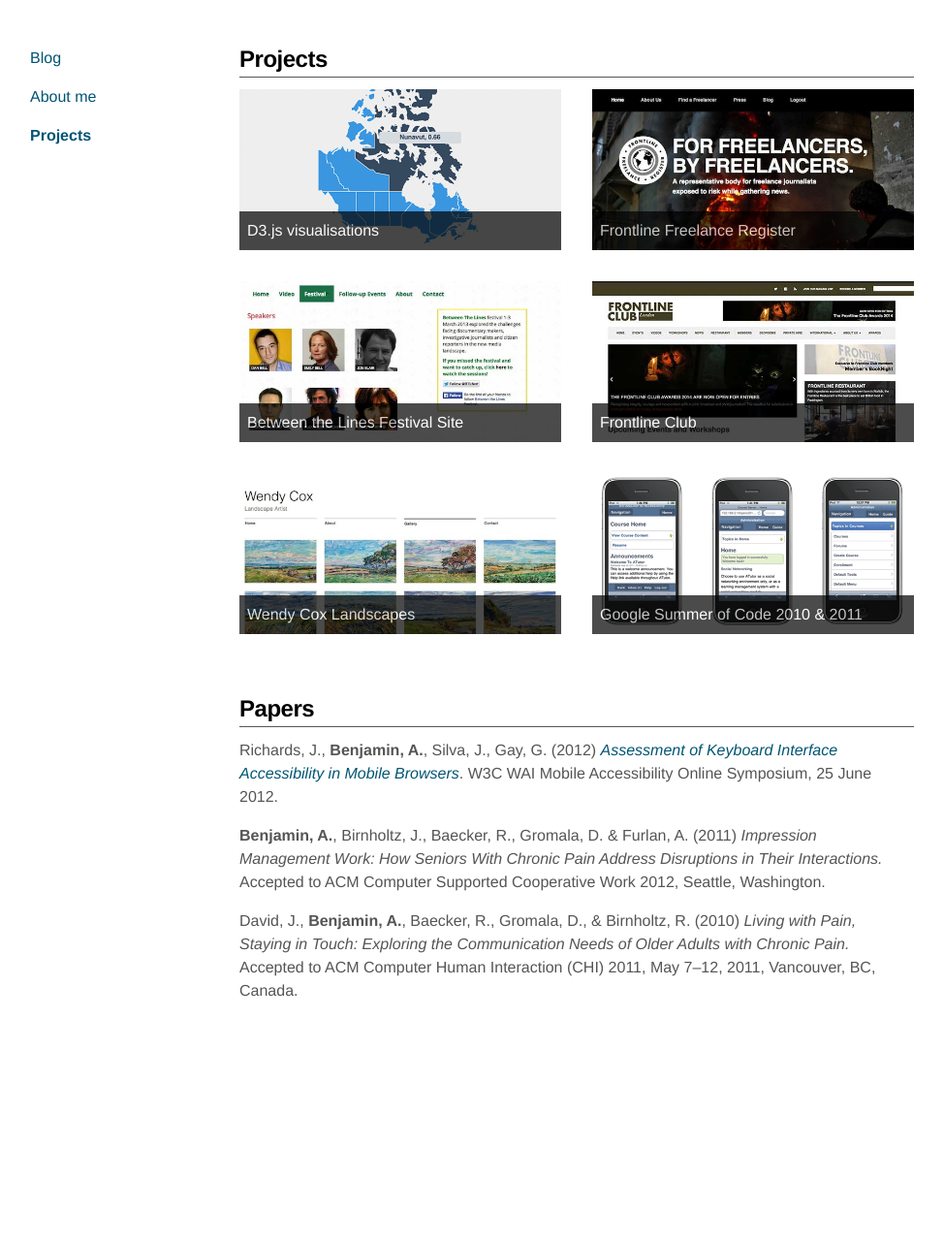
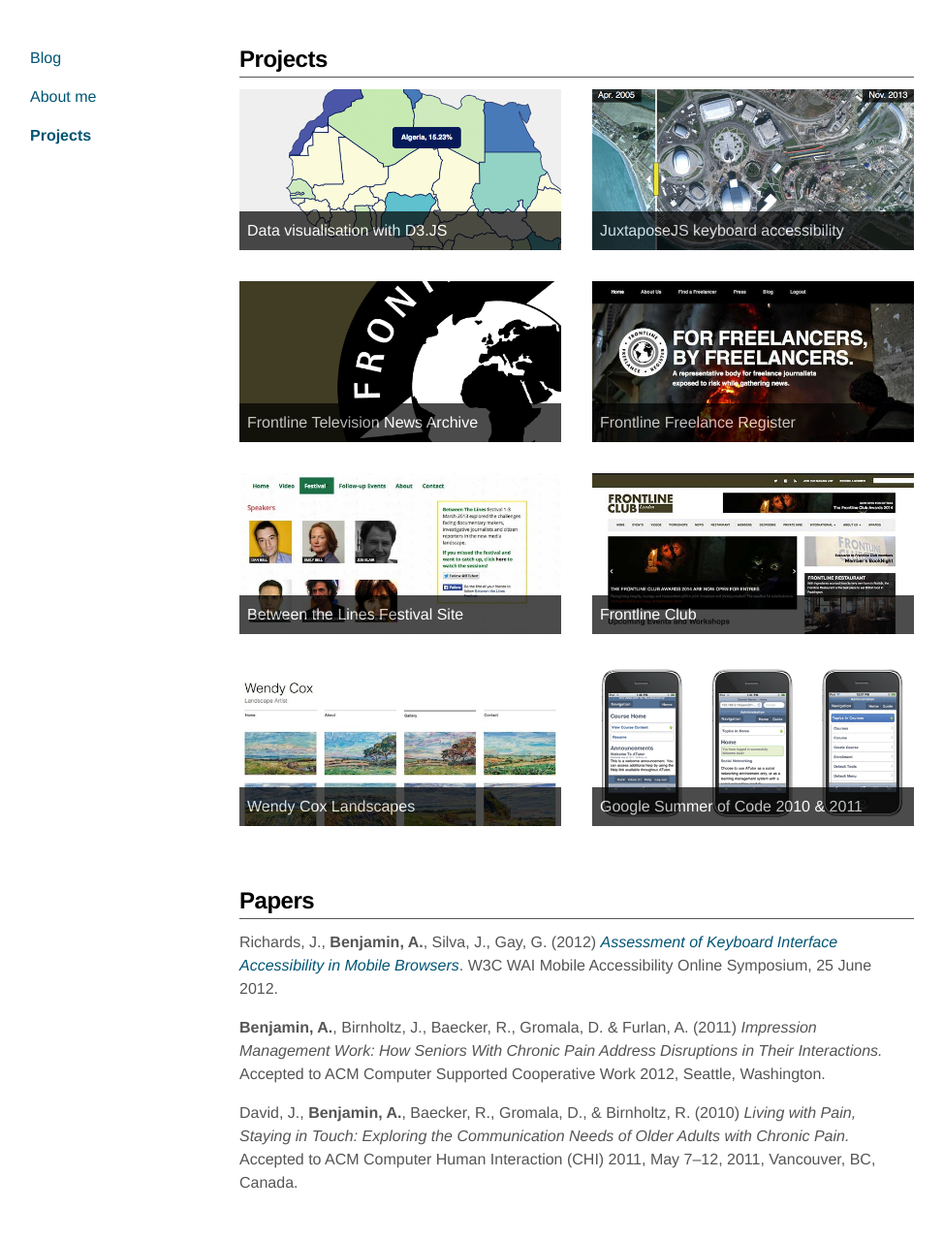
Before and after one commit to radiocontrolled/benj.info, a Jekyll site: the page projects/index.html, which Jekyll copies as it is, in a window 1280 px wide. Shown: the whole page at 97% size, without its empty margins (161-1135 px from the left). Built offline with Jekyll 4.4.1, drawn with Linux system fonts in a browser that asks for light colours; before the commit the page ends 1082 px from its top, so only the background shows below that.

Commit message:
updating links

```diff
--- a/projects/index.html
+++ b/projects/index.html
@@ -24,6 +24,40 @@
 				<section id="projects" class="slideDown">
 					<h3>Projects</h3>
 					<ul id="2up" class="grid">
+						 <li>
+							<div class="wrapper">
+								<a href="http://radiocontrolled.github.io" target="_blank">
+									<img src="../assets/D3.png" alt="Choropleth map"/>
+
+									<span class="b-text" >
+									Data visualisation with D3.JS
+									</span>
+								</a>
+							</div>
+						</li>
+
+						 <li>
+							<div class="wrapper">
+								<a href="http://benj.info/2014/11/05/juxtapose.html" target="_blank">
+									<img src="../assets/keyboardA11y.png" alt="JuxtaposeJS slider with keyboard focus indicator"/>
+
+									<span class="b-text" >
+									JuxtaposeJS keyboard accessibility
+									</span>
+								</a>
+							</div>
+						</li>
+						  <li>
+							<div class="wrapper">
+								<a href="http://195.11.186.114/authentication/login/" target="_blank">
+									<img src="../assets/archive.png" alt="Frontline Television News logo"/>
+
+									<span class="b-text" >
+									Frontline Television News Archive
+									</span>
+								</a>
+							</div>
+						</li>
 					<!--
 						<li>
 							<div class="wrapper">
@@ -36,22 +70,12 @@
 								</a>
 							</div>
 					 </li>-->
-					  <li>
-							<div class="wrapper">
-								<a href="http://radiocontrolled.github.io" target="_blank">
-									<img src="../assets/mapThumb3.png" alt=""/>
 
-									<span class="b-text" >
-									D3.js visualisations
-									</span>
-								</a>
-							</div>
-						</li>
 
 							  <li>
 							<div class="wrapper">
 								<a href="http://frontlinefreelance.org" target="_blank">
-									<img src="../assets/FFR_thumb.jpg" alt=""/>
+									<img src="../assets/FFR_thumb.jpg" alt="Screengrab of FFR branding reading 'For Freelancers, By Freelancers'"/>
 
 									<span class="b-text" >
 									Frontline Freelance Register
@@ -62,7 +86,7 @@
 							  <li>
 							<div class="wrapper">
 								<a href="http://betweenthelinesfest.com" target="_blank">
-									<img src="../assets/BTL_thumb.jpg" alt=""/>
+									<img src="../assets/BTL_thumb.jpg" alt="Screengrab from Between The Lines festival site"/>
 
 									<span class="b-text" >
 									Between the Lines Festival Site
@@ -73,7 +97,7 @@
 							  <li>
 							<div class="wrapper">
 								<a href="http://frontlineclub.com" target="_blank">
-									<img src="../assets/Frontline2_thumb.jpg" alt=""/>
+									<img src="../assets/Frontline2_thumb.jpg" alt="Screengrab from Frontlineclub.com"/>
 
 									<span class="b-text" >
 									Frontline Club
@@ -84,7 +108,7 @@
 							  <li>
 							<div class="wrapper">
 								<a href="http://www.wendycoxlandscapes.co.uk" target="_blank">
-									<img src="../assets/WCox.jpg" alt=""/>
+									<img src="../assets/WCox.jpg" alt="Wendy Cox Landscapes site"/>
 
 									<span class="b-text" >
 									Wendy Cox Landscapes
@@ -108,7 +132,7 @@
 							  <li>
 							<div class="wrapper">
 								<a href="https://github.com/radiocontrolled/ATutor" target="_blank">
-									<img src="../assets/mobiles.png" alt=""/>
+									<img src="../assets/mobiles.png" alt="iPhones displaying ATutor mobile theme"/>
 
 									<span class="b-text" >
 									Google Summer of Code 2010 & 2011
```
Also changed, not shown: assets/D3.png (added), assets/archive.png (added), assets/keyboardA11y.png (added).
